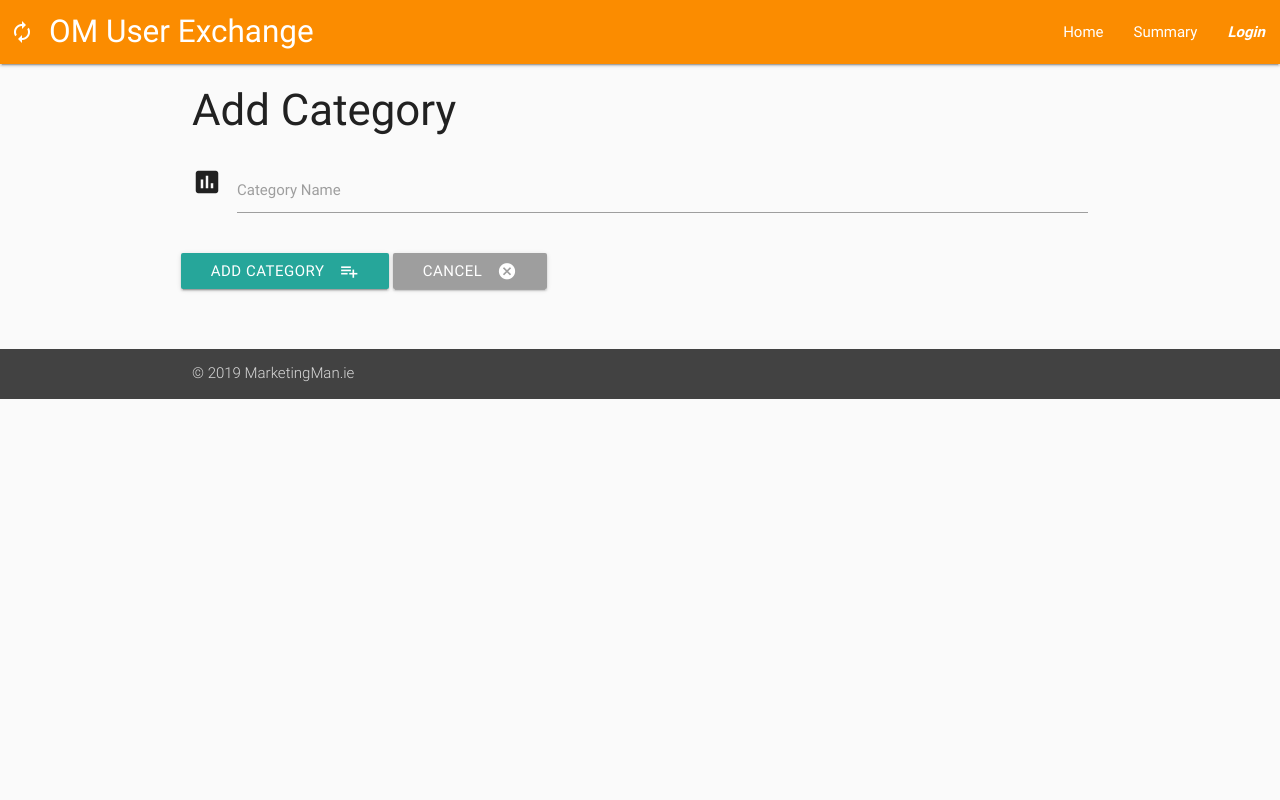
After one commit to Siminic87/milestone-data-centric-final, a Flask app: template templates/addcategory.html in a window 1280 px wide. The commit adds this page. Run offline with Flask 2, Linux system fonts and the light colour scheme; the template is opened without the code that fills it, so the values that code supplies are empty; some libraries are stand-ins or nearby versions.

Commit message:
Implemented functionality for adding new category

```diff
--- a/app.py
+++ b/app.py
@@ -198,6 +198,19 @@ def get_categories():
     return render_template('categories.html',
     categories=mongo.db.categories.find())
 
+@app.route('/new_category')
+# Renders page with empty form for creating new category
+def new_category():
+    return render_template('addcategory.html')
+
+@app.route('/insert_category', methods=['POST'])
+# Inserts new category into databse based on form entries
+def insert_category():
+    categories = mongo.db.categories
+    category_doc = {'category_name': request.form['category_name']}
+    categories.insert_one(category_doc)
+    return redirect(url_for('get_categories'))
+
 if __name__ == '__main__':
     app.run(host=os.environ.get('IP'),
         port=int(os.environ.get('PORT')),
--- /dev/null
+++ b/templates/addcategory.html
@@ -0,0 +1,41 @@
+{% extends 'base.html'%}
+
+{% block content %}
+
+<h3>Add Category</h3>
+<div class="row">
+
+    <!-- Form -->
+    <form action="{{ url_for('insert_category') }}" method="POST" class="col s12">
+        <div class="row">
+            <div class="input-field col s12">
+                <i class="material-icons prefix">poll</i>
+                <input id="category_name" name="category_name" type="text" class="validate">
+                <label for="icon_prefix">Category Name</label>
+            </div>
+        </div>
+        <div class="row">
+            <button class="btn waves-effect waves-light" type="submit" name="action">Add Category
+                <i class="material-icons right">playlist_add</i>
+             </button>
+             <a href="{{ url_for('get_categories') }}" class="waves-effect waves-light btn grey">
+                <i class="material-icons right">cancel</i>Cancel
+            </a>
+        </div>
+    </form>
+    <!-- /.Form -->
+
+</div>
+
+<!-- Form Scripts -->
+<script src="https://cdnjs.cloudflare.com/ajax/libs/jquery/3.2.1/jquery.min.js"></script>
+<script src="https://cdnjs.cloudflare.com/ajax/libs/materialize/0.100.2/js/materialize.min.js"></script>
+
+<script type="text/javascript">
+    $(document).ready(function() {
+        $('select').material_select();
+    });
+</script>
+<!-- /.Form Scripts -->
+
+{% endblock %}
```
Also changed, not shown: .c9/metadata/environment/app.py (+1 -1 lines), .c9/metadata/environment/templates/addcategory.html (added, +1 -0 lines), .c9/metadata/environment/templates/categories.html (+1 -1 lines), 1 other file.
